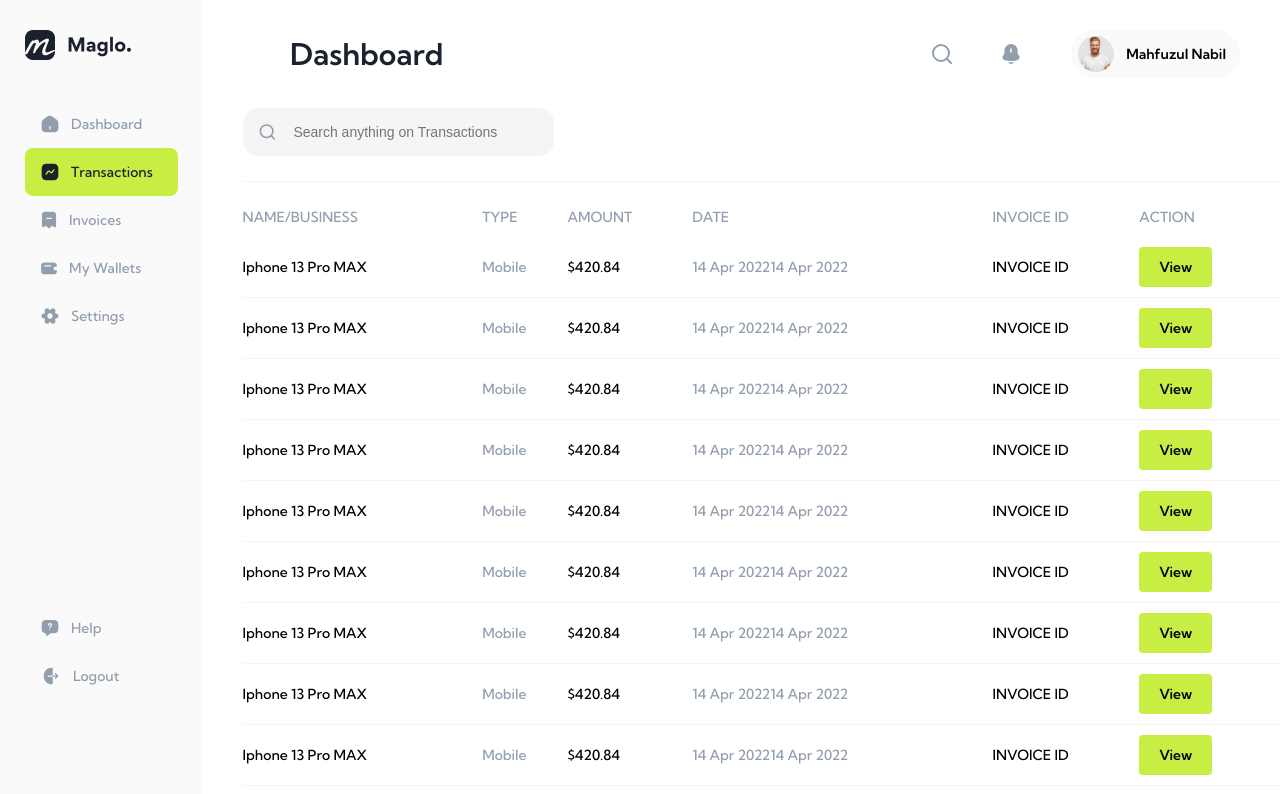
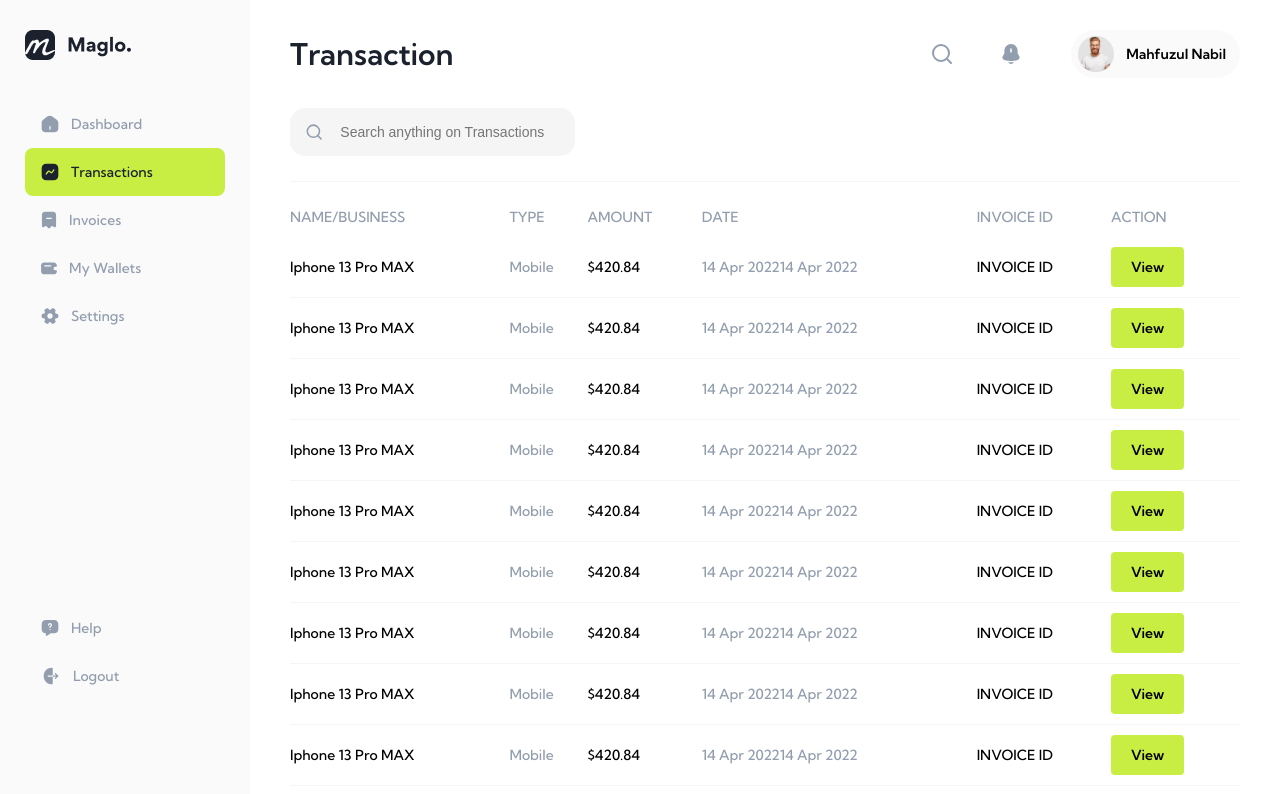
Before and after one commit to rowengit/financial-management, a Next.js app: page /transaction in a window 1280 px wide. Shown: the top 794 px of the page. Built offline with nearby package versions, Linux system fonts and the light colour scheme.

Commit message:
feat: rearrane code structure

```diff
--- a/components/wrapper/afterLogin.tsx
+++ b/components/wrapper/afterLogin.tsx
@@ -7,15 +7,22 @@ const Styled = styled.div`
 	position: relative;
 
 	main {
+		width: calc(100% - 330px);
 		margin-top: 108px;
 		margin-left: 40px;
 	}
 `;
 
-export const AfterLogin = ({ children }: { children: React.ReactNode }) => {
+export const AfterLogin = ({
+	children,
+	title
+}: {
+	children: React.ReactNode;
+	title: string;
+}) => {
 	return (
 		<Styled>
-			<Header title="Dashboard" />
+			<Header title={title} />
 			<Sidebar />
 			{children}
 		</Styled>
--- a/pages/transaction.tsx
+++ b/pages/transaction.tsx
@@ -1,11 +1,9 @@
-import { withAfterLogin } from "@components/hoc/withAfterLogin";
 import styled from "styled-components";
 import { Search } from "@icons";
 import { Button } from "@components/common/button";
+import { AfterLogin } from "@wrapper/afterLogin";
 
 const Styled = styled.main`
-	width: 100%;
-
 	> div {
 		border-bottom: 1px ${p => p.theme.colors.border_third} solid;
 		margin-bottom: 25px;
@@ -63,11 +61,12 @@ const Table = styled.div`
 	}
 `;
 
-function Transaction() {
+export default function Transaction() {
 	const arr = new Array(20);
 	arr.fill(0);
 
 	return (
+		<AfterLogin title="Transaction">
 			<Styled>
 				<div>
 					<div className="ipt-icon">
@@ -89,6 +88,7 @@ function Transaction() {
 					))}
 				</Table>
 			</Styled>
+		</AfterLogin>
 	);
 }
 
@@ -107,5 +107,3 @@ const TableRow = () => (
 		</div>
 	</div>
 );
-
-export default withAfterLogin(Transaction);
```
Also changed, not shown: pages/index.tsx (+4 -4 lines), pages/invoices/index.tsx (+7 -5 lines), pages/myWallets.tsx (+7 -5 lines), pages/settings.tsx (+7 -5 lines). Lines whose indentation alone changed are shown as unchanged.
